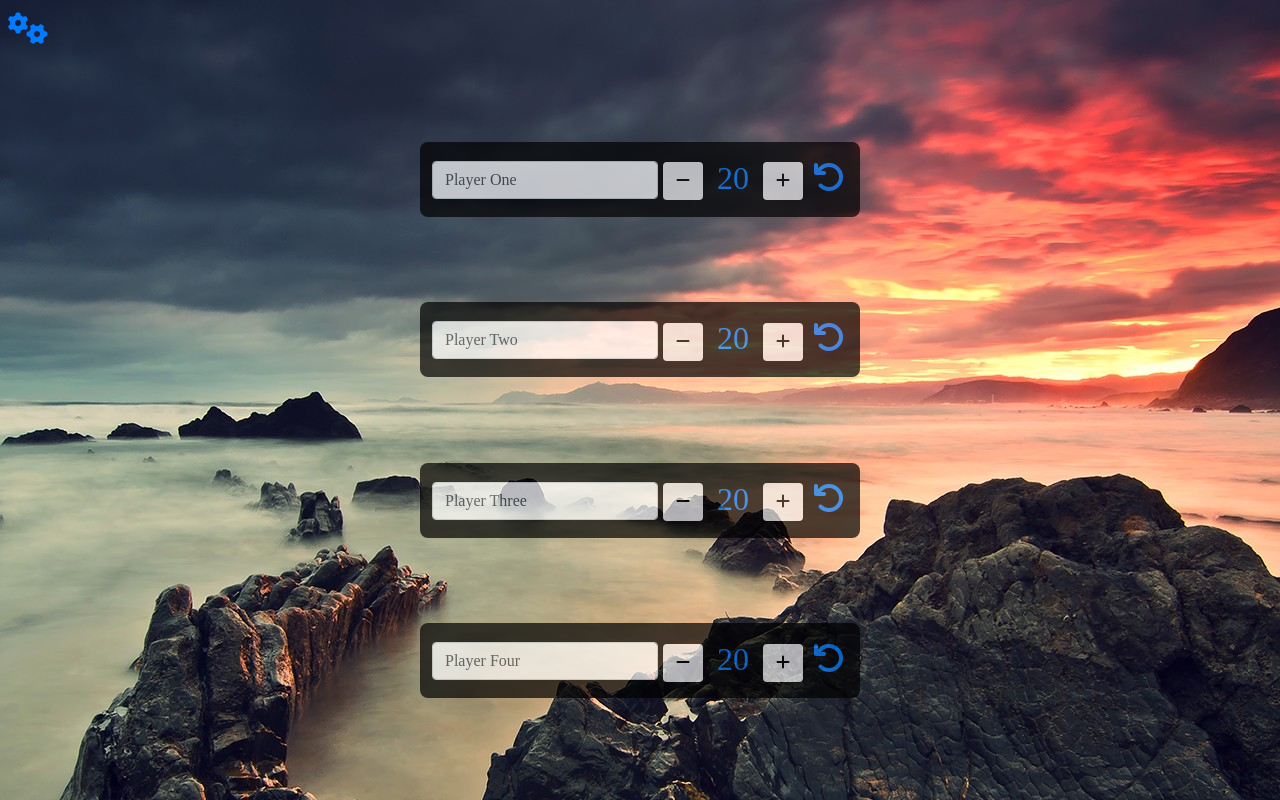
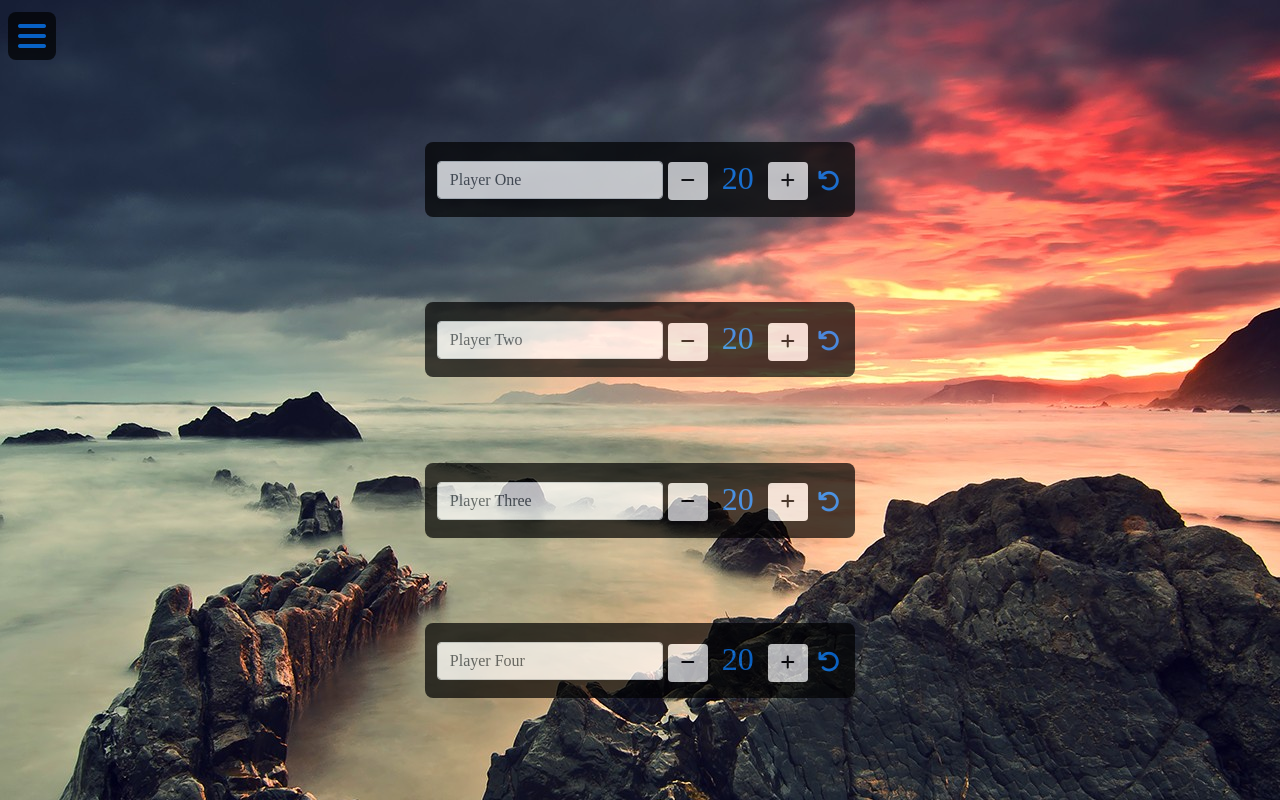
Before and after one commit to Bus42/mtg-counter, an Angular app: page / in a window 1280 px wide. Built offline with nearby package versions, Linux system fonts and the light colour scheme; a web font is replaced by a local one.

Commit message:
Changes style of menu icon

```diff
--- a/src/app/counter/counter.component.css
+++ b/src/app/counter/counter.component.css
@@ -13,5 +13,6 @@
 }
 
 .fa-undo {
+    font-size: .7em;
     margin: 0 5px;
 }
--- a/src/app/header/header.component.css
+++ b/src/app/header/header.component.css
@@ -3,7 +3,7 @@
     z-index: 1;
 }
 
-.fa-cogs, .fa-undo {
+.fa-bars, .fa-undo {
     position: fixed;
     top: 12px;
 }
@@ -17,8 +17,12 @@
     cursor: pointer;
 }
 
-.fa-cogs {
+.fa-bars {
     left: 8px;
+    background-color: black;
+    opacity: .7;
+    padding: 8px 10px;
+    border-radius: 8px;
 }
 
 .fa-undo {
--- a/src/app/header/header.component.html
+++ b/src/app/header/header.component.html
@@ -1,5 +1,5 @@
 <div class="container headerDiv">
-  <i class="fa fa-cogs" (click)="showMenu()" ></i>
+  <i class="fa fa-bars" (click)="showMenu()" ></i>
 </div>
 
 <app-menu></app-menu>
```
